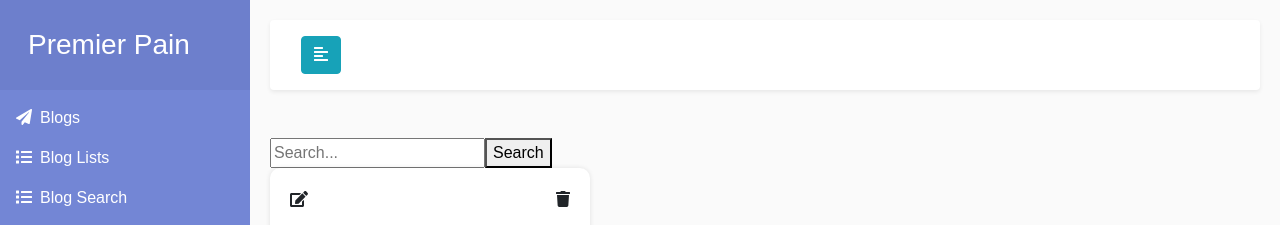
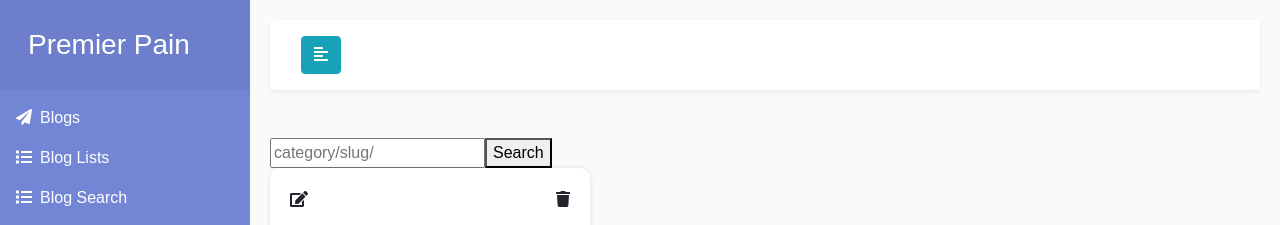
Before and after one commit to capitalhealthcaree/ppdashboard, a React (Create React App) app: page /blogSeachReasult in a window 1280 px wide. Shown: the top 225 px of the page. Built offline with nearby package versions, Linux system fonts and the light colour scheme.

Commit message:
add place holder

```diff
--- a/src/components/BlogSearch/blogSearchBar.js
+++ b/src/components/BlogSearch/blogSearchBar.js
@@ -14,7 +14,7 @@ const SearchBar = ({ onSearch }) => {
         type="text"
         value={query}
         onChange={(e) => setQuery(e.target.value)}
-        placeholder="Search..."
+        placeholder="category/slug/"
       />
       <button type="submit">Search</button>
     </form>
```
